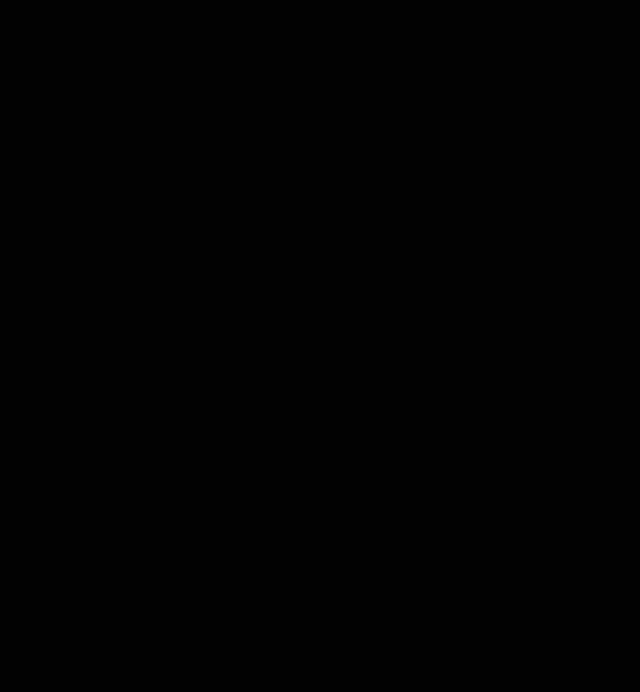
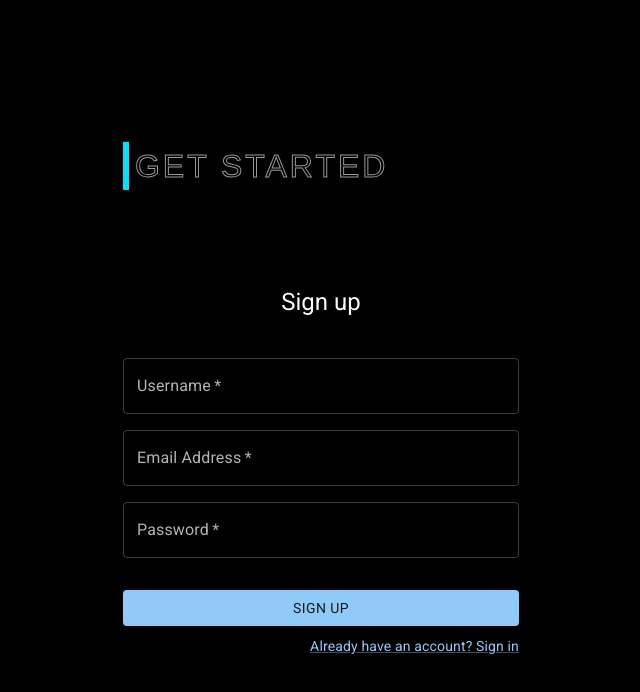
Before and after one commit to Nicole-favela/RecommenderApp, a React (Create React App) app in the folder client/: page /signup in a window 1280 px wide. Before the commit this address had no page. Shown: the top 692 px of the page, without its empty margins (319-959 px from the left). Built offline with nearby package versions, Linux system fonts and the light colour scheme.

Commit message:
added signup page

```diff
--- a/client/src/App.js
+++ b/client/src/App.js
@@ -3,6 +3,7 @@
 import { useEffect, useState } from 'react';
 import { BASE_URL } from './config/urls';
 import Home from './pages/Home';
+import SignUp from './pages/Signup';
 import {
   BrowserRouter as Router,
   Routes,
@@ -31,6 +32,7 @@
       <Router>
         <Routes>
           <Route path='/' element={<Home/>} />
+          <Route path='/signup' element={<SignUp/>} />
         </Routes>
 
       </Router>
--- a/client/src/components/InputBox.js
+++ b/client/src/components/InputBox.js
@@ -9,6 +9,7 @@
     async function handleSubmit(e){
         e.preventDefault()
         const title = e.currentTarget.title.value
+        console.log('in input box the title is: , ',title)
 
         const res = await fetch(`${BASE_URL}/`, {
             method:"POST",
@@ -18,6 +19,7 @@
 
             }
           });
+        console.log('the res is: ', res.body)
         if(res.ok){
             alert('sucessfully submitted movie title')
         }
--- /dev/null
+++ b/client/src/components/Logo.css
@@ -0,0 +1,46 @@
+/* adapted from uiverse.io*/
+.logo {
+    margin: 0;
+    height: auto;
+    background: transparent;
+    padding: 0;
+    border: none;
+    cursor: pointer;
+
+  }
+
+  /* styling */
+  .logo {
+    --border-right: 6px;
+    --text-stroke-color: rgba(255,255,255,0.6);
+    --animation-color: #00e1ff;
+    --fs-size: 2em;
+    letter-spacing: 3px;
+    text-decoration: none;
+    font-size: var(--fs-size);
+    font-family: "Arial";
+    position: relative;
+    text-transform: uppercase;
+    color: transparent;
+    -webkit-text-stroke: 1px var(--text-stroke-color);
+
+  }
+  /* this is the text, when you hover on */
+  .hover-text {
+    position: absolute;
+    box-sizing: border-box;
+    content: attr(data-text);
+    color: var(--animation-color);
+    width: 0%;
+    inset: 0;
+    border-right: var(--border-right) solid var(--animation-color);
+    overflow: hidden;
+    transition: 0.5s;
+
+    -webkit-text-stroke: 1px var(--animation-color);
+  }
+  /* hover */
+  .logo:hover .hover-text {
+    width: 100%;
+    filter: drop-shadow(0 0 23px var(--animation-color))
+  }
--- /dev/null
+++ b/client/src/components/Logo.js
@@ -0,0 +1,13 @@
+import React from 'react'
+import './Logo.css'
+
+function Logo() {
+  return (
+    <div class="logo" data-text="Awesome">
+    <span class="actual-text">&nbsp;get started&nbsp;</span>
+    <span aria-hidden="true" class="hover-text">&nbsp;get started&nbsp;</span>
+</div>
+  )
+}
+
+export default Logo
--- /dev/null
+++ b/client/src/pages/Signup.js
@@ -0,0 +1,134 @@
+import * as React from 'react';
+import Avatar from '@mui/material/Avatar';
+import Button from '@mui/material/Button';
+import CssBaseline from '@mui/material/CssBaseline';
+import TextField from '@mui/material/TextField';
+import FormControlLabel from '@mui/material/FormControlLabel';
+import Checkbox from '@mui/material/Checkbox';
+import Link from '@mui/material/Link';
+import Grid from '@mui/material/Grid';
+import Box from '@mui/material/Box';
+
+import Typography from '@mui/material/Typography';
+import Container from '@mui/material/Container';
+import { createTheme, ThemeProvider } from '@mui/material/styles';
+import Logo from '../components/Logo';
+
+
+const darkTheme = createTheme({
+    palette: {
+      mode: 'dark',
+    },
+  });
+
+
+
+
+
+export default function SignUp() {
+  const handleSubmit = (event) => {
+    event.preventDefault();
+    const data = new FormData(event.currentTarget);
+    console.log({
+      email: data.get('email'),
+      password: data.get('password'),
+    });
+  };
+
+  return (
+   <>
+
+    <ThemeProvider theme={darkTheme}>
+      <Container component="main" maxWidth="xs">
+      <Logo/>
+        <CssBaseline />
+        <Box
+          sx={{
+            marginTop: 12,
+            display: 'flex',
+            flexDirection: 'column',
+            alignItems: 'center',
+
+          }}
+        >
+          {/* <Avatar sx={{ m: 1, bgcolor: 'secondary.main' }}>
+
+          </Avatar> */}
+
+          <Typography component="h1" variant="h5">
+            Sign up
+          </Typography>
+          <Box component="form" noValidate onSubmit={handleSubmit} sx={{ mt: 3 }}>
+            <Grid container spacing={2}>
+              <Grid item xs={12} sm={6}>
+                {/* <TextField
+                  autoComplete="given-name"
+                  name="firstName"
+                  required
+                  fullWidth
+                  id="firstName"
+                  label="First Name"
+                  autoFocus
+                /> */}
+              </Grid>
+              <Grid item xs={12} >
+                <TextField
+                  required
+                  fullWidth
+                  id="userName"
+                  label="Username"
+                  name="userName"
+                  autoComplete="user-name"
+                />
+              </Grid>
+              <Grid item xs={12}>
+                <TextField
+                  required
+                  fullWidth
+                  id="email"
+                  label="Email Address"
+                  name="email"
+                  autoComplete="email"
+                />
+              </Grid>
+              <Grid item xs={12}>
+                <TextField
+                  required
+                  fullWidth
+                  name="password"
+                  label="Password"
+                  type="password"
+                  id="password"
+                  autoComplete="new-password"
+                />
+              </Grid>
+              <Grid item xs={12}>
+                {/* <FormControlLabel
+                  control={<Checkbox value="allowExtraEmails" color="primary" />}
+                  label="I want to receive inspiration, marketing promotions and updates via email."
+                /> */}
+              </Grid>
+            </Grid>
+            <Button
+              type="submit"
+              fullWidth
+              variant="contained"
+              sx={{ mt: 2, mb: 1 }}
+            >
+              Sign Up
+            </Button>
+            <Grid container justifyContent="flex-end">
+              <Grid item>
+                <Link href="#" variant="body2">
+                  Already have an account? Sign in
+                </Link>
+              </Grid>
+            </Grid>
+          </Box>
+        </Box>
+
+      </Container>
+    </ThemeProvider>
+    </>
+  );
+}
```
Also changed, not shown: client/src/pages/Signup.css (added).
